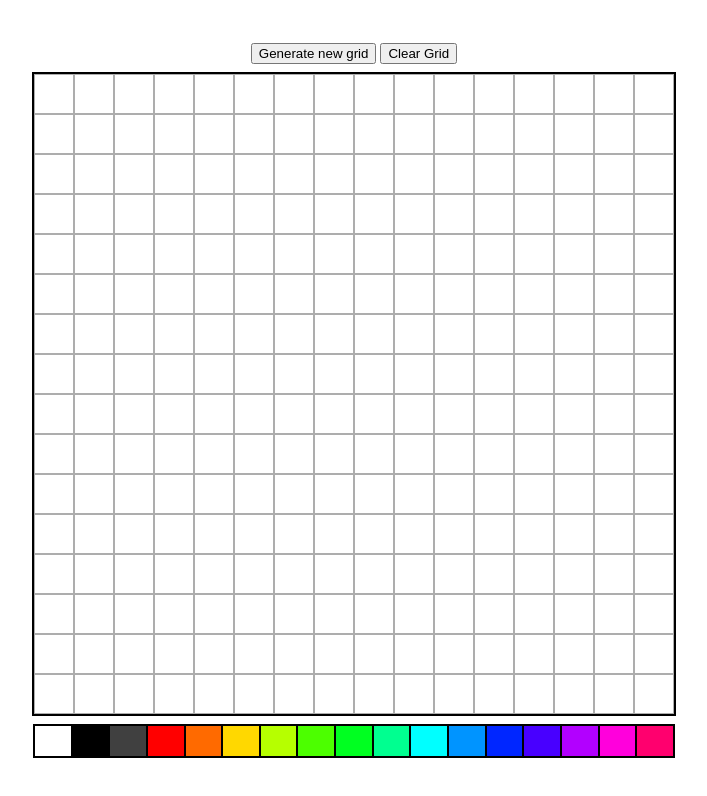
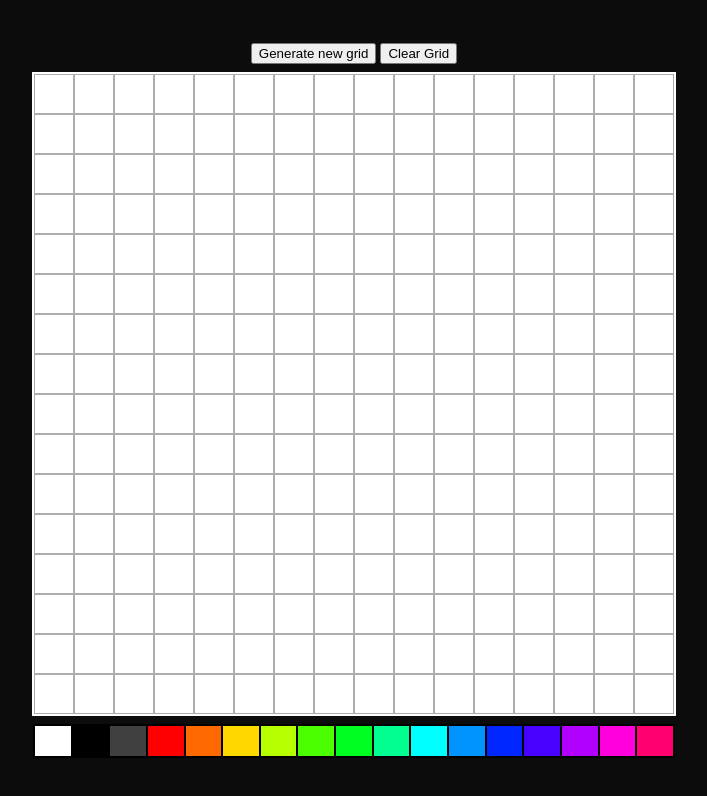
Before and after one commit to LucasRosen/etch-a-sketch, a plain HTML site: page index.html in a window 1280 px wide. Both pictures are taken after a click on the element 338 px from the left and 740 px from the top of the page. Shown: the whole page, without its empty margins (286-993 px from the left). Drawn offline with Linux system fonts and the light colour scheme.

Commit message:
Change the gridContainer border to the currently selected color

```diff
--- a/script.js
+++ b/script.js
@@ -78,6 +78,7 @@ function onMouseOut(event) {
 
 function onChangeColor(event) {
   curColor = event.target.style.backgroundColor
+  gridContainer.style.borderColor = curColor;
 };
 
 function isNumber(value) {
--- a/style.css
+++ b/style.css
@@ -3,6 +3,8 @@ html {
 }
 
 body {
+  background-color: #0C0C0C;
+
   height: 100vh;
   margin: 0;
   padding: 0;
@@ -42,6 +44,7 @@ body {
 }
 
 .square {
+  background-color: #FFFFFF;
   border: 1px #adadad solid;
 
   flex: auto;
```
